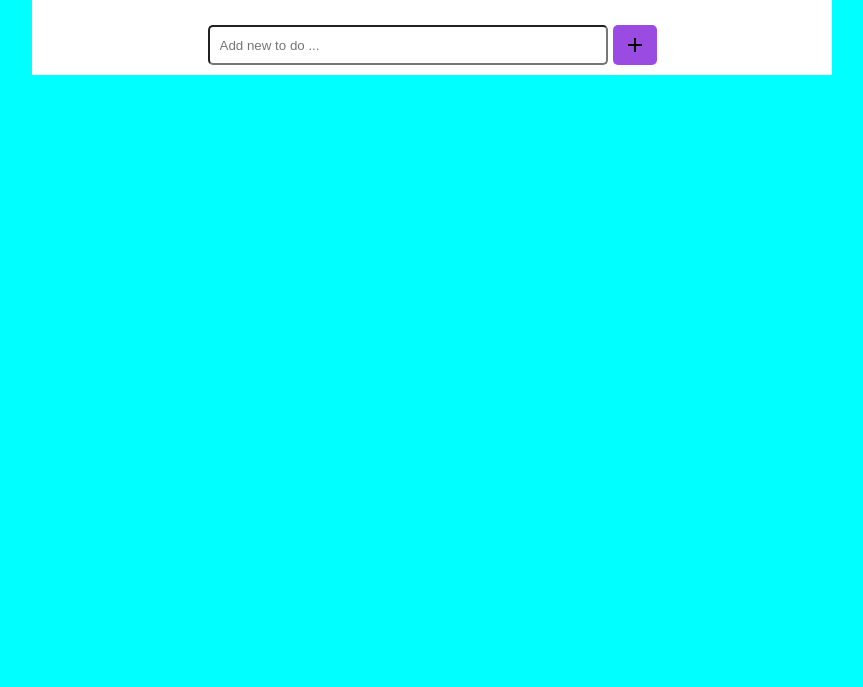
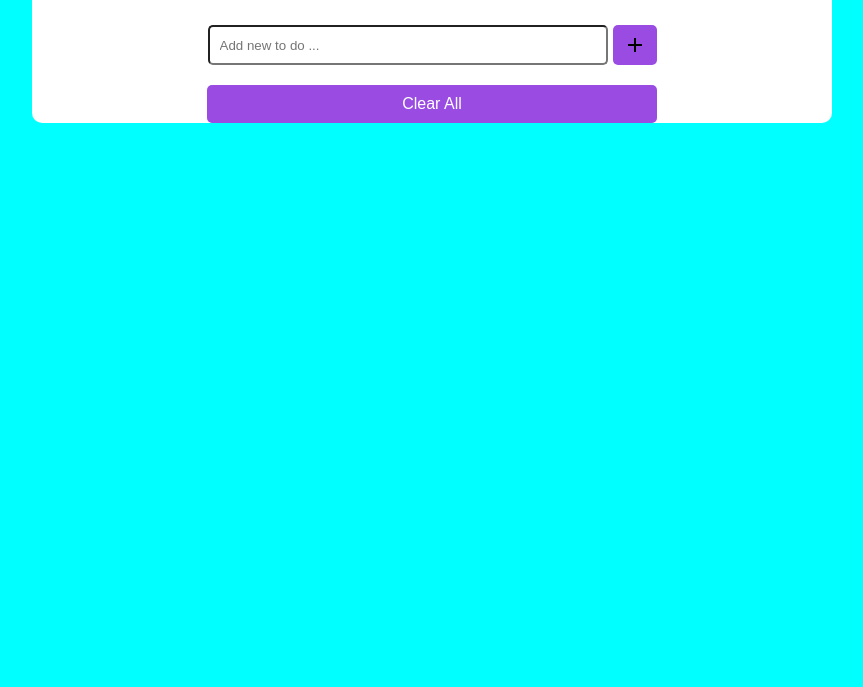
Before and after one commit to shohjahon017/5.10-dars-vazifa, a plain HTML site: page index.html in a window 1280 px wide. Shown: the part 113-800 px from the top of the page, without its empty margins (208-1071 px from the left). Drawn offline with Linux system fonts and the light colour scheme.

Commit message:
tugatdim

```diff
--- a/index.html
+++ b/index.html
@@ -20,6 +20,7 @@
         <input type="text" id="field" placeholder="Add new to do ... " />
         <button class="btn"><img src="./images/bx-plus.svg" alt="" /></button>
       </form>
+
       <div id="wrapper">
         <div id="todo-item">
           <div class="info">
@@ -27,6 +28,7 @@
           </div>
         </div>
       </div>
+      <button id="clearAll">Clear All</button>
     </div>
 
     <script src="./js/script.js"></script>
--- a/js/script.js
+++ b/js/script.js
@@ -2,10 +2,9 @@ const field = document.getElementById("field");
 const form = document.getElementById("form");
 const btn = document.getElementById("btn");
 const wrapper = document.querySelector("#todo-item");
-const deleteBtn = document.querySelector(".fa-trash");
 
 function validate(field) {
-  if (field.value.legth < 5) {
+  if (field.value.length < 5) {
     alert("Todo kamida 6 ta harfdan iborat bo`lsin");
     field.focus();
     field.style.outlineColor = "red";
@@ -37,10 +36,6 @@ form.addEventListener("submit", function (event) {
           <i class="fa-solid fa-trash"></i>
         </div>
       </div>`;
-  deleteBtn &&
-    deleteBtn.addEventListener("click", function () {
-      wrapper.remove(div);
-    });
 
   wrapper.append(div);
   field.value = "";
--- a/styles/style.css
+++ b/styles/style.css
@@ -12,6 +12,7 @@ body {
   height: 100%;
   background-color: rgb(255, 255, 255);
   margin: 40px auto;
+  border-radius: 10px;
 }
 .todo {
   text-align: center;
@@ -67,3 +68,20 @@ body {
   display: flex;
   cursor: pointer;
 }
+#clearAll {
+  background-color: rgb(154, 76, 226);
+  color: white;
+  width: 450px;
+  margin-left: 175px;
+  border: none;
+  padding: 10px 15px;
+  cursor: pointer;
+  font-size: 16px;
+  border-radius: 5px;
+  margin-top: 10px;
+}
+
+#clearAll:hover {
+  transition: all 0.5s;
+  background-color: blueviolet;
+}
```
